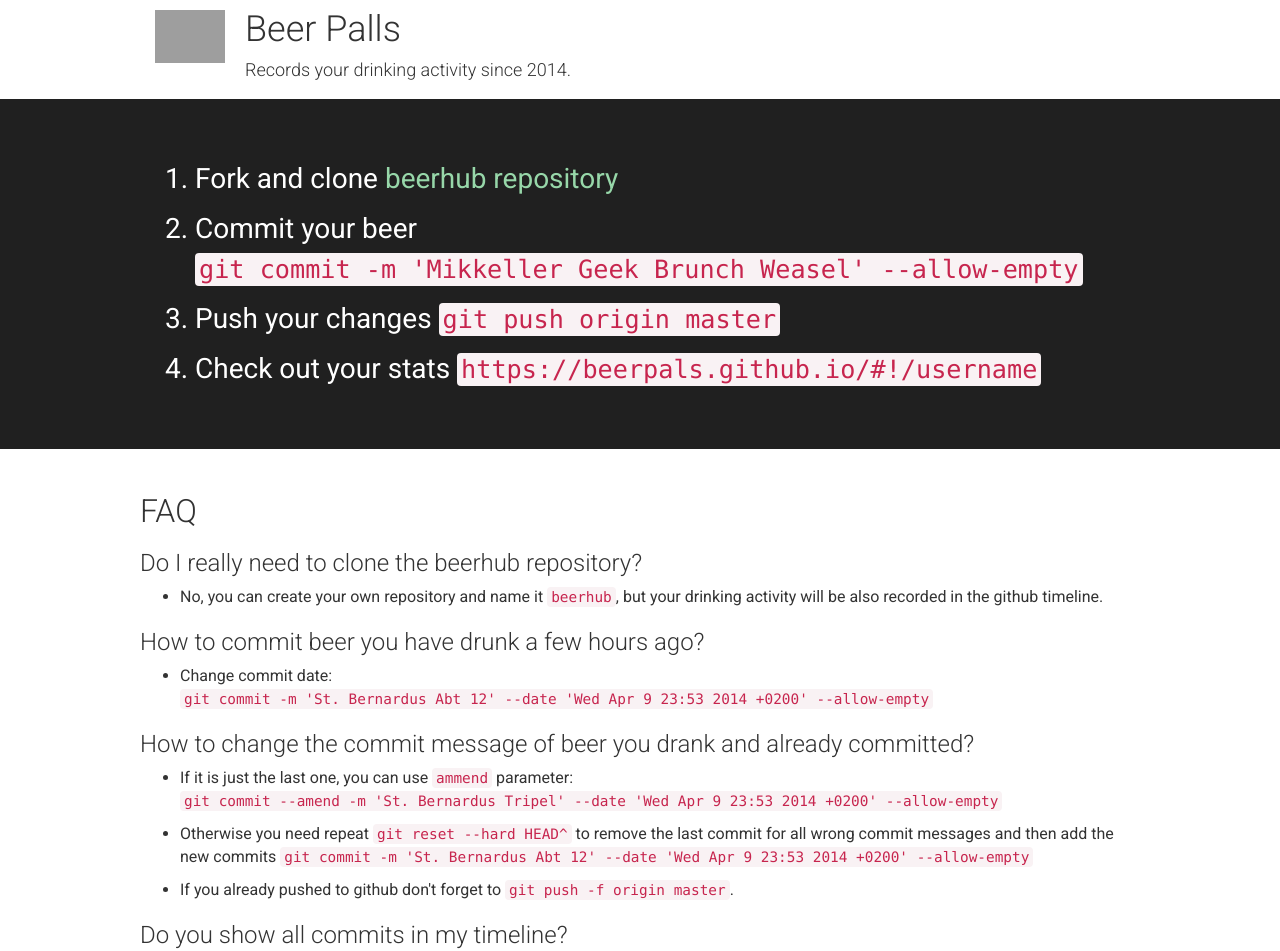
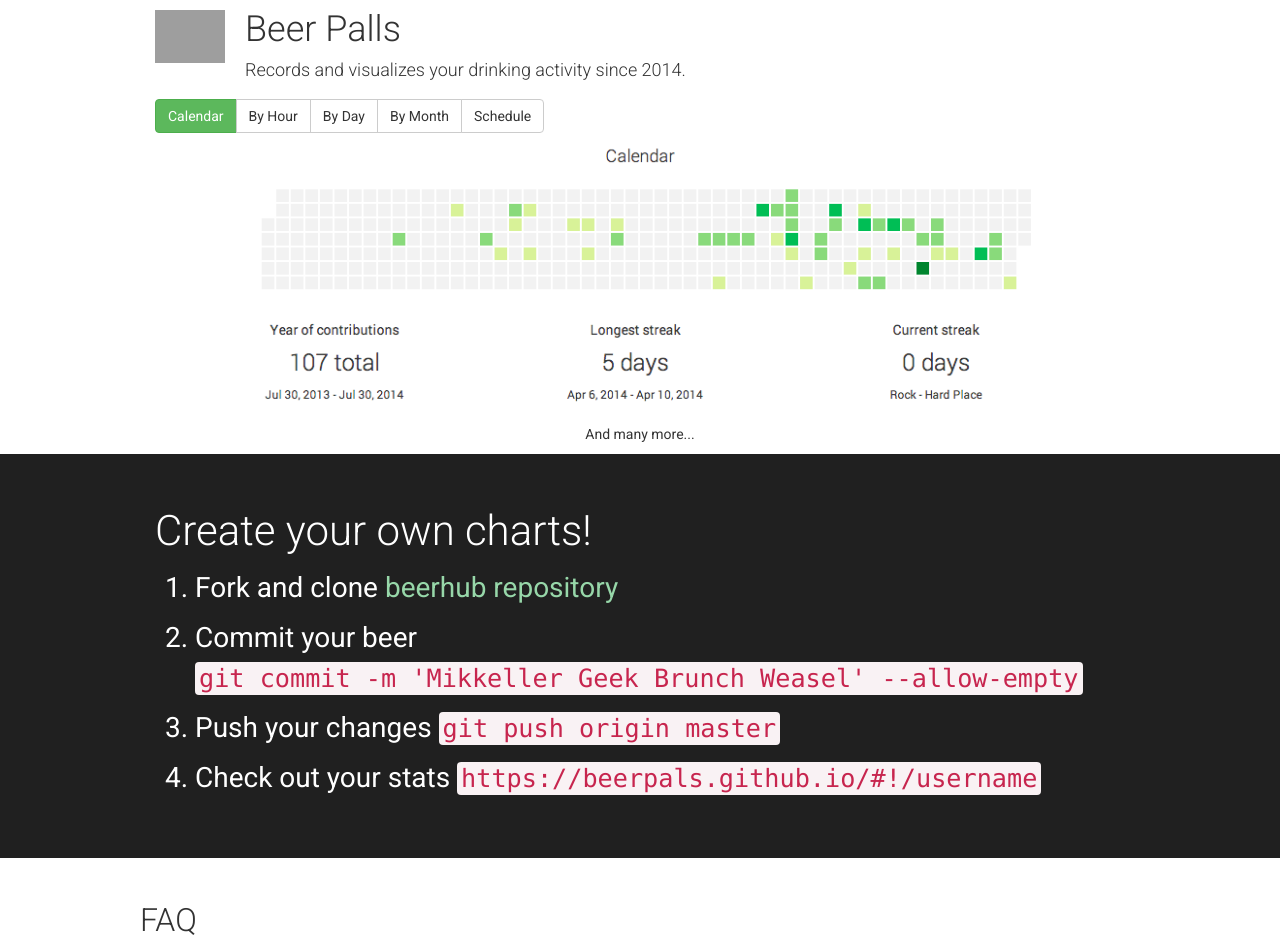
Before and after one commit to beerpals/beerpals.github.io, a website: page index.html in a window 1280 px wide. Shown: the top 951 px of the page. Drawn offline with nearby package versions, Linux system fonts and the light colour scheme; grey boxes are pictures that could not be loaded.

Commit message:
feat: add promo slides to the home screen

```diff
--- a/components/home/controller.js
+++ b/components/home/controller.js
@@ -2,5 +2,5 @@
 
 angular.module('BeerPallsApp').
 controller('HomeCtrl', function ($scope) {
-
+  $scope.currentImg = 'calendar';
 });
--- a/components/home/home.css
+++ b/components/home/home.css
@@ -1,9 +1,19 @@
+.promo-image {
+  max-width: 100%;
+}
+
 .starting {
   font-size: 28px;
   padding: 50px 10px;
 
   background: rgb(32,32,32);
   color: rgb(255,255,255);
+}
+
+.starting-header {
+  font-size: 42px;
+  line-height: 54px;
+  margin-top: 0;
 }
 
 .starting a {
--- a/components/home/template.html
+++ b/components/home/template.html
@@ -6,14 +6,35 @@
 
     <div>
       <h1>Beer Palls</h1>
-      <h4>Records your drinking activity since 2014.</h4>
+      <h4>Records and visualizes your drinking activity since 2014.</h4>
     </div>
   </nav>
+</div>
+
+<div class="container">
+
+  <div class="btn-group">
+    <button class="btn" ng-class="(currentImg=='calendar') ? 'btn-success' : 'btn-default'" ng-click="currentImg = 'calendar'">Calendar</button>
+    <button class="btn" ng-class="(currentImg=='hour') ? 'btn-success' : 'btn-default'" ng-click="currentImg = 'hour'">By Hour</button>
+    <button class="btn" ng-class="(currentImg=='day') ? 'btn-success' : 'btn-default'" ng-click="currentImg = 'day'">By Day</button>
+    <button class="btn" ng-class="(currentImg=='month') ? 'btn-success' : 'btn-default'" ng-click="currentImg = 'month'">By Month</button>
+    <button class="btn" ng-class="(currentImg=='schedule') ? 'btn-success' : 'btn-default'" ng-click="currentImg = 'schedule'">Schedule</button>
+  </div>
+
+  <div ng-show="currentImg=='calendar'"><img src="img/calendar.png" class="promo-image" alt="calendar"/></div>
+  <div ng-show="currentImg=='hour'"><img src="img/hour.png" class="promo-image" alt="hour"/></div>
+  <div ng-show="currentImg=='day'"><img src="img/day.png" class="promo-image" alt="day"/></div>
+  <div ng-show="currentImg=='month'"><img src="img/month.png" class="promo-image" alt="month"/></div>
+  <div ng-show="currentImg=='schedule'"><img src="img/schedule.png" class="promo-image" alt="schedule"/></div>
+
+  <p class="text-center">And many more...</p>
+
 </div>
 
 <div class="starting">
 
 <div class="container">
+  <h2 class="starting-header">Create your own charts!</h2>
   <ol>
     <li>Fork and clone <a href="https://github.com/beerpals/beerhub">beerhub repository</a></li>
     <li>Commit your beer <br><code>git commit -m 'Mikkeller Geek Brunch Weasel' --allow-empty</code></li>
```
Also changed, not shown: img/calendar.png (added), img/day.png (added), img/hour.png (added), img/month.png (added), img/schedule.png (added).
